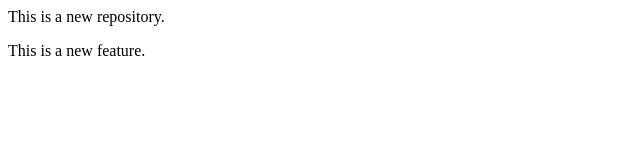
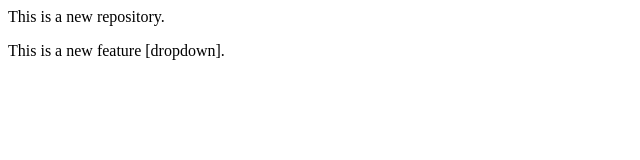
Before and after one commit to adithyaach26/localrepo, a plain HTML site: page index.html in a window 1280 px wide. Shown: the full height of the page, 0-640 px from the left. Drawn offline with Linux system fonts and the light colour scheme.

Commit message:
Add dropdown

```diff
--- a/index.html
+++ b/index.html
@@ -1,2 +1,2 @@
 <p> This is a new repository.</p>
-<P> This is a new feature.</P>
+<P> This is a new feature [dropdown].</P>
```
